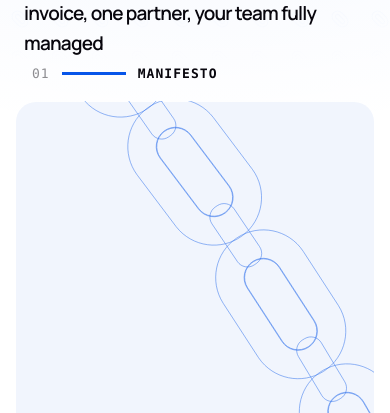
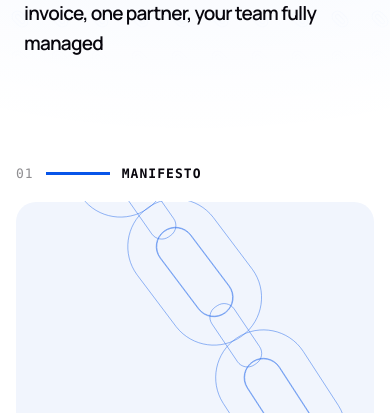
Before and after one commit to talhxv/tethr, a website built with Vite: page index.html in a window 390 px wide. Shown: the part 431-844 px from the top of the page. Built offline with nearby package versions, Linux system fonts and the light colour scheme; files whose address does not match are found by name.

Commit message:
Align section labels and fix mobile manifesto spacing
- Remove redundant .padded from the MANIFESTO label so all section
  separators share one left edge (it was double-padded by the sticky
  container plus .padded)
- Drop the hero overlap on the manifesto track at <=640px so the
  section no longer crowds against the hero tagline on phones
- Swap navbar sticker to stickertwo.svg

Co-Authored-By: Claude Opus 4.8 <noreply@anthropic.com>

```diff
--- a/src/components/manifesto.js
+++ b/src/components/manifesto.js
@@ -57,7 +57,7 @@ export const html = `
 <div class="manifesto-scroll-track" id="manifesto-track">
   <div class="manifesto-sticky" id="manifesto-sticky">
 
-    <div class="section-label padded">
+    <div class="section-label">
       <span class="section-label__num">01</span>
       <span class="section-label__line"></span>
       <span class="section-label__title">MANIFESTO</span>
--- a/src/components/navbar.js
+++ b/src/components/navbar.js
@@ -1,7 +1,7 @@
 import tethrLogo from '../assets/tethrlogo.svg'
 import tethrFontLogo from '../assets/tethrfontlogo.svg'
 import arrowSlantUp from '../assets/arrowslantup.svg'
-import sticker from '../assets/sticker.svg'
+import sticker from '../assets/stickertwo.svg'
 import linkedin from '../assets/LinkedINblue.svg'
 import facebook from '../assets/Facebookblue.svg'
 import instagram from '../assets/Instagramblue.svg'
--- a/src/style.css
+++ b/src/style.css
@@ -1155,6 +1155,14 @@ code {
   .problem-item__body { font-size: 14px; line-height: 1.5; }
 }
 
+/* Phone: hero collapses to vertical flow (8px bottom padding) with no extended
+   chain pattern below it, so the desktop overlap just crowds the MANIFESTO label
+   against the tagline. Drop the overlap so the sticky's own 64px+32px top space
+   gives the section room to breathe. */
+@media (max-width: 640px) {
+  .manifesto-scroll-track { margin-top: 0; }
+}
+
 /* ── end manifesto scroll ── */
 
 /* ── HIRING ── */
```
Also changed, not shown: src/assets/stickertwo.svg (added), 1 other file.
